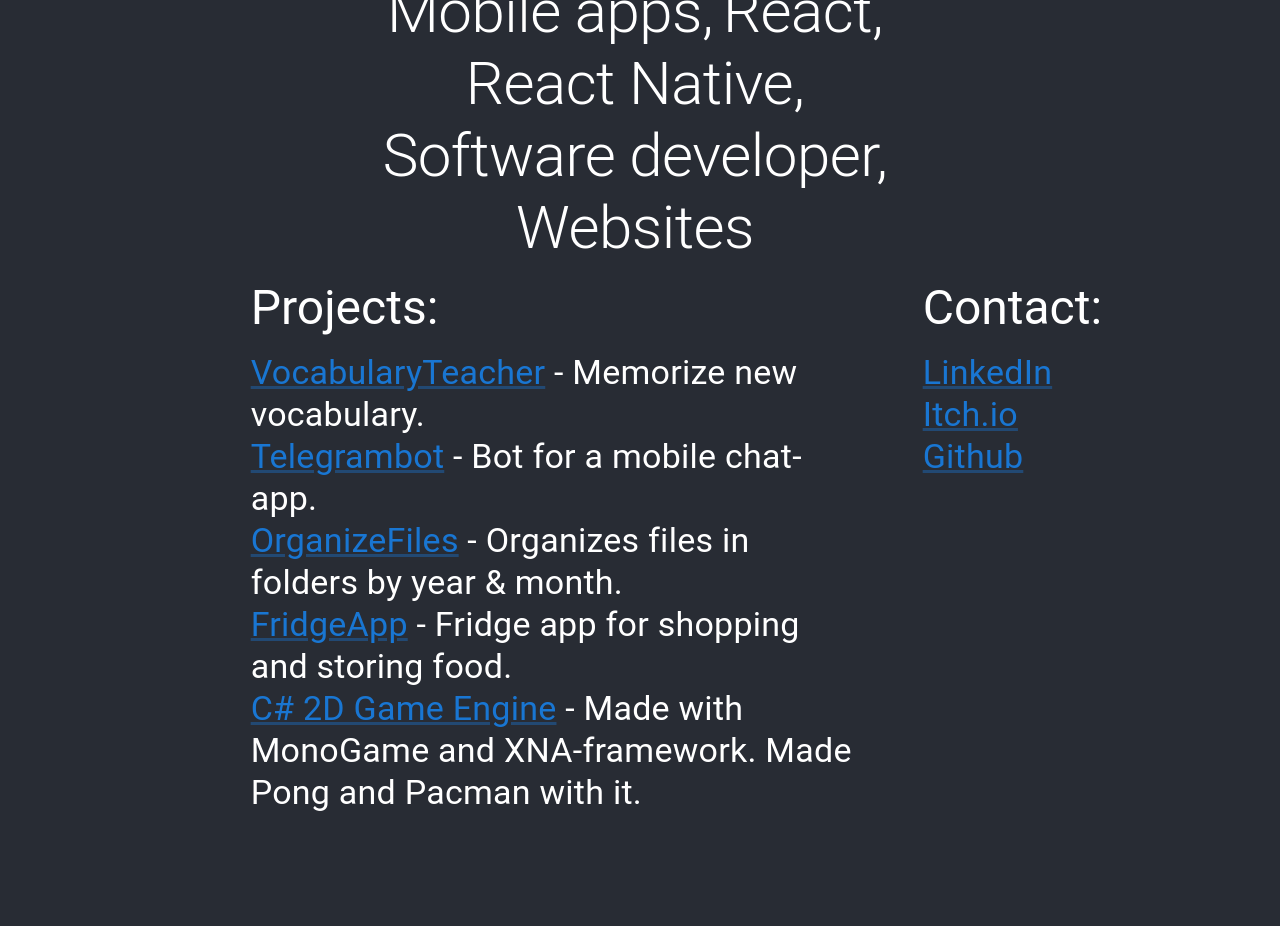
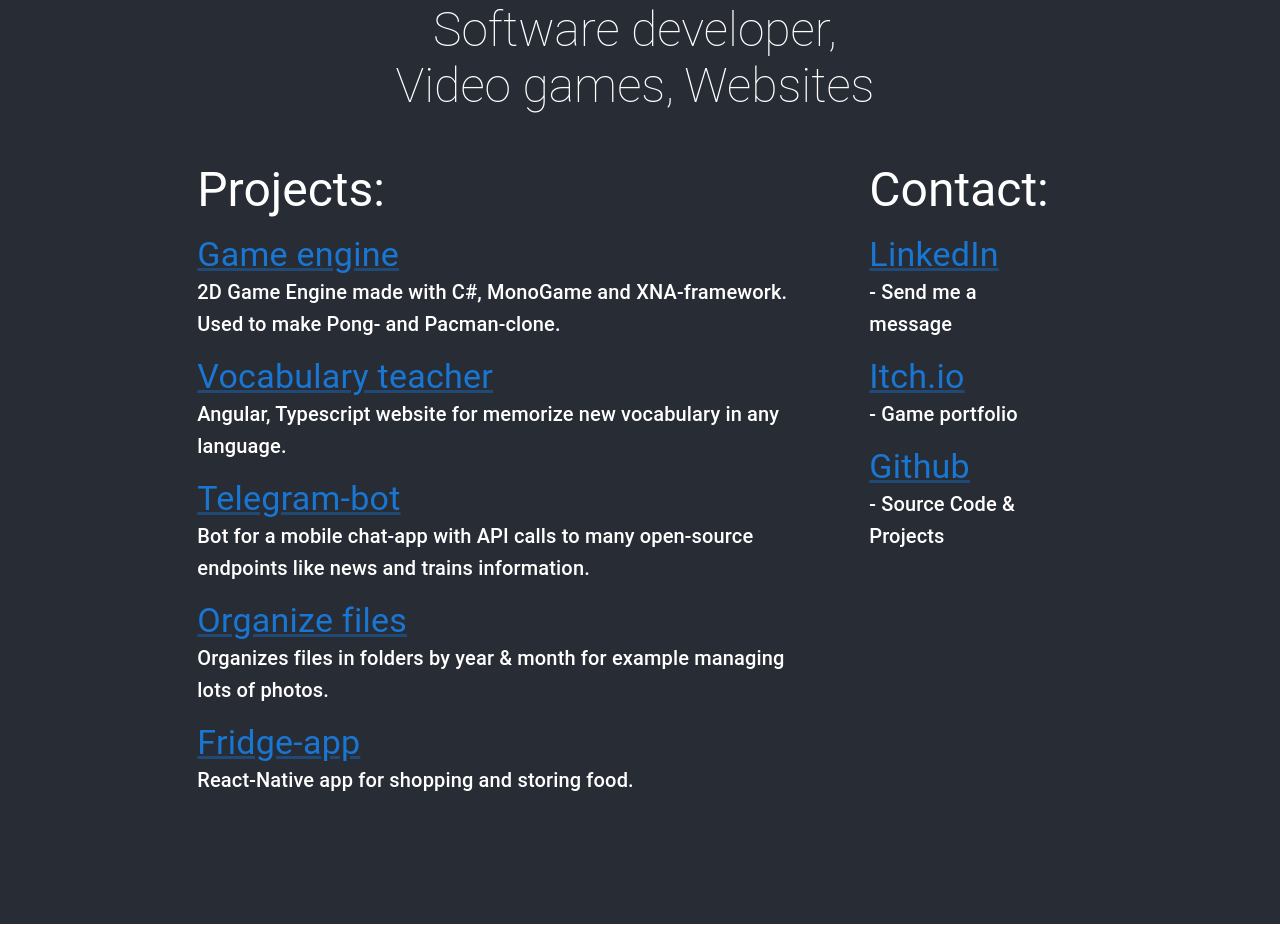
Before and after one commit to Crare/crare.github.io, a React (Create React App) app in the folder my-app/: page / in a window 1280 px wide. Shown: the part 400-1326 px from the top of the page. Built offline with nearby package versions, Linux system fonts and the light colour scheme.

Commit message:
work on the website

```diff
--- a/my-app/src/pages/home/Home.tsx
+++ b/my-app/src/pages/home/Home.tsx
@@ -27,6 +27,7 @@
   ".NET",
   "React",
   "React Native",
+  "Video games",
 ];
 
 const FadeInText = (
@@ -67,22 +68,19 @@
 };
 
 const Home = () => {
-  const [fadeIn, setFadeIn] = useState<boolean>(false);
-
-  useEffect(() => {
-    setTimeout(() => {
-      setFadeIn(true);
-    }, 500);
-  }, []);
-
   return (
-    <Grid container xs={12} pt={2} pb={12} className="container">
+    <Grid container xs={12} pt={4} pb={12} className="container">
       <Grid container xs={12} className="header">
-        <Grid item xs={12} sm={6}>
-          <Typography variant="h1" className="title" mb={4}>
+        <Grid item xs={12} sm={6} mb={4}>
+          <Typography
+            variant="h1"
+            className="title"
+            mb={4}
+            style={{ borderBottom: "2px dotted white" }}
+          >
             Juho Heikkinen
           </Typography>
-          <Typography variant="h2" textAlign={"center"}>
+          <Typography variant="h3" textAlign={"center"} fontWeight={"200"}>
             {subTitles
               .sort((a, b) => (a > b ? 1 : -1))
               .map((subTitle, index) => (
@@ -96,70 +94,82 @@
           <Typography variant="h3" mb={2}>
             Projects:
           </Typography>
-          <Typography variant="h4">
+          <Typography variant="h4" mb={2}>
+            <Link
+              href="https://github.com/Crare/GameEnginePublic"
+              target="_blank"
+            >
+              Game engine
+            </Link>
+            <Typography variant="h6">
+              2D Game Engine made with C#, MonoGame and XNA-framework. Used to
+              make Pong- and Pacman-clone.
+            </Typography>
+          </Typography>
+          <Typography variant="h4" mb={2}>
             <Link
               href="https://github.com/Crare/VocabularyTeacher"
               target="_blank"
             >
-              VocabularyTeacher
+              Vocabulary teacher
             </Link>
-            {" - "}
-            Memorize new vocabulary.
+            <Typography variant="h6">
+              Angular, Typescript website for memorize new vocabulary in any
+              language.
+            </Typography>
           </Typography>
-          <Typography variant="h4">
+          <Typography variant="h4" mb={2}>
             <Link href="https://github.com/Crare/telegrambot" target="_blank">
-              Telegrambot
+              Telegram-bot
             </Link>
-            {" - "}
-            Bot for a mobile chat-app.
+            <Typography variant="h6">
+              Bot for a mobile chat-app with API calls to many open-source
+              endpoints like news and trains information.
+            </Typography>
           </Typography>
-          <Typography variant="h4">
+          <Typography variant="h4" mb={2}>
             <Link href="https://github.com/Crare/organizeFiles" target="_blank">
-              OrganizeFiles
+              Organize files
             </Link>
-            {" - "}
-            Organizes files in folders by year & month.
+            <Typography variant="h6">
+              Organizes files in folders by year & month for example managing
+              lots of photos.
+            </Typography>
           </Typography>
-          <Typography variant="h4">
+          <Typography variant="h4" mb={2}>
             <Link href="https://github.com/Crare/fridge" target="_blank">
-              FridgeApp
+              Fridge-app
             </Link>
-            {" - "}
-            Fridge app for shopping and storing food.
-          </Typography>
-          <Typography variant="h4">
-            <Link
-              href="https://github.com/Crare/GameEnginePublic"
-              target="_blank"
-            >
-              C# 2D Game Engine
-            </Link>
-            {" - "}
-            Made with MonoGame and XNA-framework. Made Pong and Pacman with it.
+            <Typography variant="h6">
+              React-Native app for shopping and storing food.
+            </Typography>
           </Typography>
         </Grid>
 
-        <Grid item xs={12} md={1} m={2} justifyContent={"center"}>
+        <Grid item xs={12} md={2} m={2} justifyContent={"center"}>
           <Typography variant="h3" mb={2}>
             Contact:
           </Typography>
-          <Typography variant="h4">
+          <Typography variant="h4" mb={2}>
             <Link
               href="https://www.linkedin.com/in/juhopmheikkinen/"
               target="_blank"
             >
               LinkedIn
             </Link>
+            <Typography variant="h6">- Send me a message</Typography>
           </Typography>
-          <Typography variant="h4">
+          <Typography variant="h4" mb={2}>
             <Link href="https://jukepoks1.itch.io/" target="_blank">
               Itch.io
             </Link>
+            <Typography variant="h6">- Game portfolio</Typography>
           </Typography>
-          <Typography variant="h4">
+          <Typography variant="h4" mb={2}>
             <Link href="https://github.com/Crare" target="_blank">
               Github
             </Link>
+            <Typography variant="h6">- Source Code & Projects</Typography>
           </Typography>
         </Grid>
       </Grid>
```
